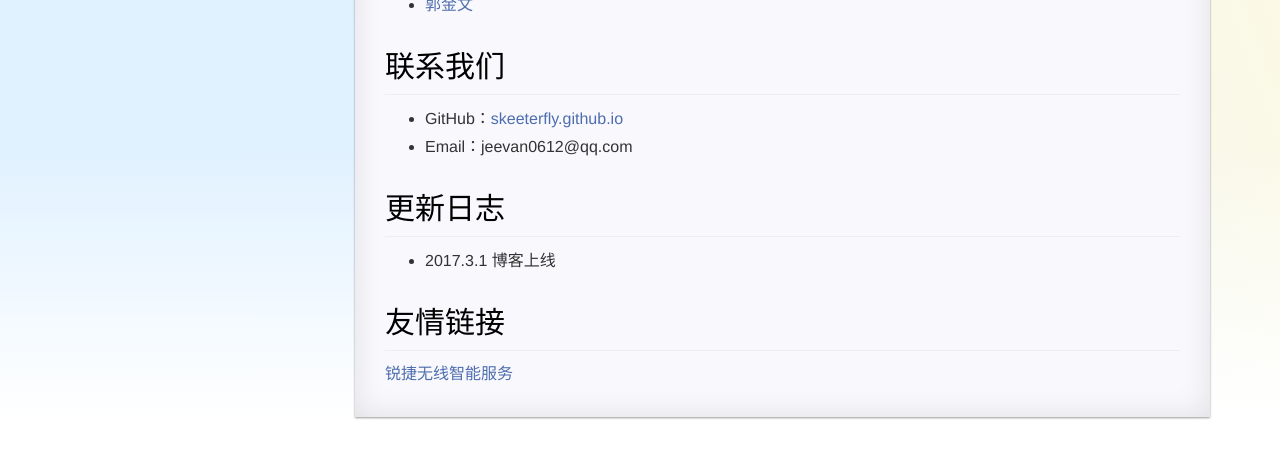
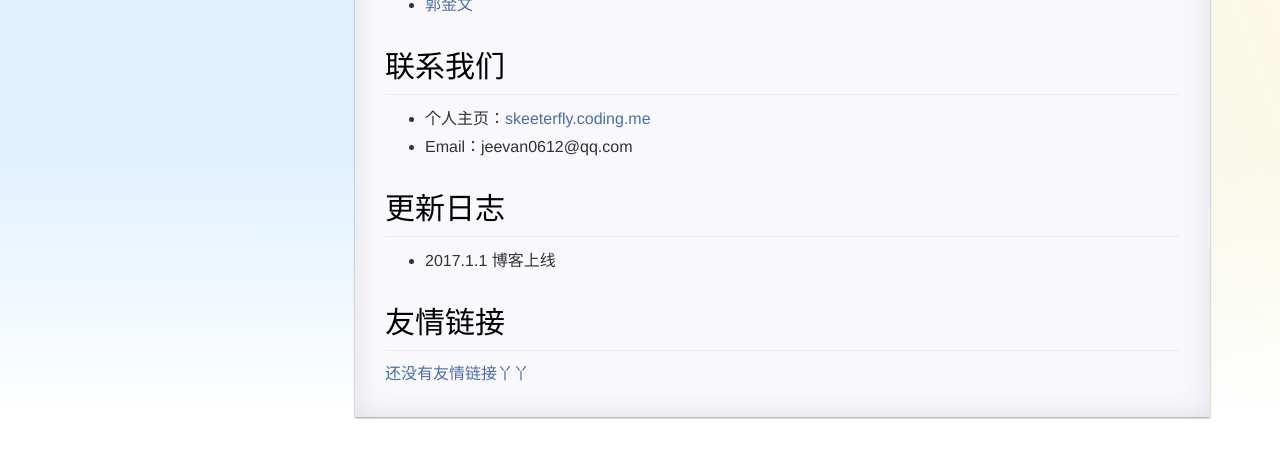
Before and after one commit to skeeterfly/skeeterfly.github.io, a Jekyll site: the page built from page/4about.md, in a window 1280 px wide. Shown: the part 262-732 px from the top of the page. Built offline with Jekyll 4.4.1, drawn with Linux system fonts in a browser that asks for light colours; comment, search, counter and statistics services are not loaded; a style sheet for code colours, icons or effects is not loaded.

Commit message:
修订联系方式

```diff
--- a/page/4about.md
+++ b/page/4about.md
@@ -21,13 +21,13 @@ type: page
 </ul>
 ## 联系我们
 
-* GitHub：[skeeterfly.github.io]()
+* 个人主页：[skeeterfly.coding.me]()
 * Email：jeevan0612@qq.com
 
 ## 更新日志
 
-* 2017.3.1 博客上线
+* 2017.1.1 博客上线
 
 ## 友情链接
 
-[锐捷无线智能服务](http://wis.ruijie.com.cn)
+[还没有友情链接丫丫](http://baidu.com)
```
